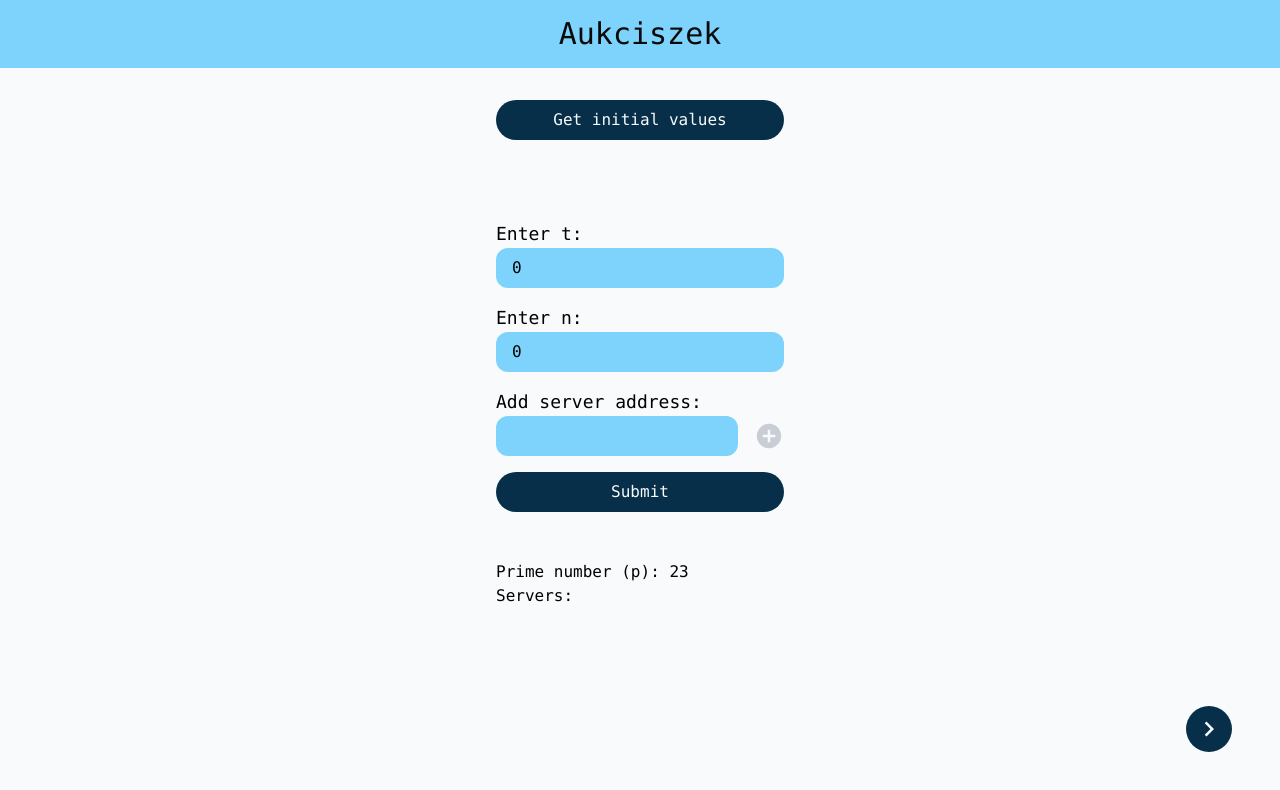
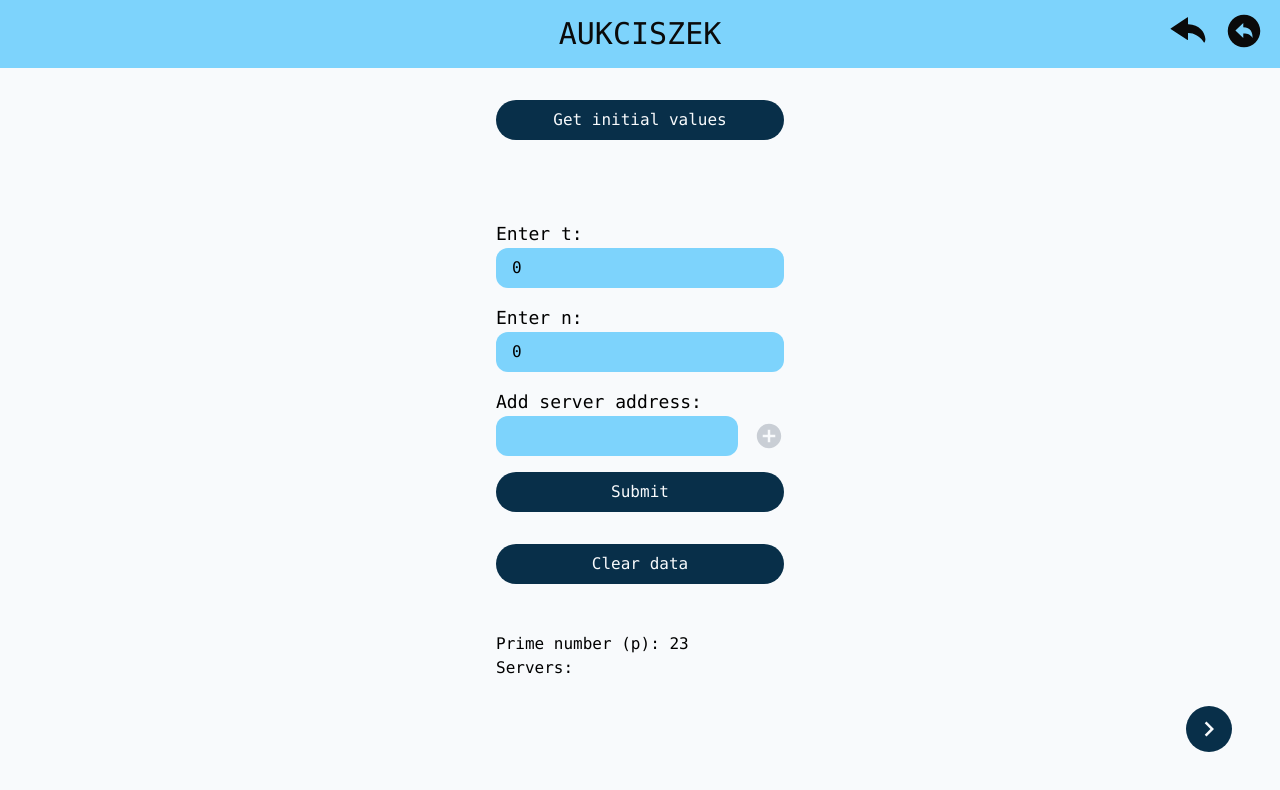
Before and after one commit to Aukciszek/client, a Next.js app: page / in a window 1280 px wide. Shown: the top 790 px of the page. Built offline with nearby package versions, Linux system fonts and the light colour scheme.

Commit message:
Add reset and hard reset buttons

```diff
--- a/app/layout.tsx
+++ b/app/layout.tsx
@@ -27,9 +27,6 @@ export default function RootLayout({
       <body
         className={`${geistSans.variable} ${geistMono.variable} font-mono bg-slate-50 antialiased`}
       >
-        <header className='flex justify-center p-4 bg-sky-300 text-neutral-950'>
-          <h1 className='text-3xl'>{metadata.title as string}</h1>
-        </header>
         {children}
       </body>
     </html>
--- a/app/page.tsx
+++ b/app/page.tsx
@@ -1,8 +1,9 @@
 'use client';
 
 import { useState } from 'react';
-import ServerSetup from './components/serverSetup';
-import SecondStep from './components/secondStep';
+import ServerSetup from '../components/serverSetup';
+import SecondStep from '../components/secondStep';
+import Navbar from '@/components/ui/navbar';
 
 export default function Home() {
   const [t, setT] = useState<number>(0);
@@ -11,6 +12,8 @@ export default function Home() {
   const [firstStep, setFirstStep] = useState<boolean>(true);
 
   return (
+    <>
+      <Navbar servers={servers} />
       <div className='w-full h-full flex flex-col items-center justify-center'>
         <div className='w-72'>
           {firstStep ? (
@@ -33,5 +36,6 @@ export default function Home() {
           )}
         </div>
       </div>
+    </>
   );
 }
--- a/app/components/actions.ts
+++ b/components/actions.ts
@@ -1,4 +1,4 @@
-import { PRIME_NUMBER } from '../constants';
+import { PRIME_NUMBER } from '../app/constants';
 
 export const sendInitialData = async (
   servers: string[],
--- a/app/components/helpers.ts
+++ b/components/helpers.ts
@@ -1,4 +1,4 @@
-import { PRIME_NUMBER } from '../constants';
+import { PRIME_NUMBER } from '../app/constants';
 
 export function binaryExponentiation(b: bigint, k: bigint, n: bigint): bigint {
   let a = BigInt(1);
--- a/app/components/secondStep/index.tsx
+++ b/components/secondStep/index.tsx
@@ -59,6 +59,17 @@ export default function SecondStep({
     setReconstructedSecret(secrets);
   };
 
+  const handleClearData = () => {
+    setId(0);
+    setSecret(0);
+    setReconstructedSecret([]);
+    setFirstClientId(0);
+    setSecondClientId(0);
+    seItsRAndQCalculatedAndRedistributed(false);
+    setIsMultiplicativeShareCalculated(false);
+    setIsSecretReconstructed(false);
+  };
+
   return (
     <>
       <div className='mt-8 flex flex-col'>
@@ -105,6 +116,7 @@ export default function SecondStep({
           className='mb-4 bg-sky-300 rounded-xl px-4 py-2'
           onChange={(e) => setSecondClientId(Number(e.target.value))}
         />
+        <Button callback={handleClearData}>Clear data</Button>
       </div>
       <Button callback={handleCalculateQAndRAndRedistributeClick}>
         Calculate q and r and redistribute
--- a/app/components/serverSetup/index.tsx
+++ b/components/serverSetup/index.tsx
@@ -43,6 +43,15 @@ export default function ServerSetup({
 
   const handleGetInitialValues = () => {
     getInitialValues(setT, setN, setServers, setGetInitialValuesError);
+  };
+
+  const handleClearData = () => {
+    setT(0);
+    setN(0);
+    setServers([]);
+    setCurrentServer('');
+    setInitialValuesError('');
+    setGetInitialValuesError('');
   };
 
   return (
@@ -97,6 +106,7 @@ export default function ServerSetup({
           </button>
         </div>
         <Button>Submit</Button>
+        <Button callback={handleClearData}>Clear data</Button>
         {initialValuesError && (
           <p className='text-red-500'>{initialValuesError}</p>
         )}
--- /dev/null
+++ b/components/ui/navbar/actions.ts
@@ -0,0 +1,41 @@
+'use server';
+
+export const reset = async (servers: string[]): Promise<void> => {
+  const promises = servers.map(
+    (server) =>
+      new Promise((resolve) => {
+        fetch(`${server}/api/reset'`, {
+          method: 'POST',
+          headers: {
+            'Content-Type': 'application/json',
+            Accept: 'application/json',
+          },
+        }).then(async (res) => {
+          const data = await res.json();
+          resolve(data);
+        });
+      }),
+  );
+
+  await Promise.all(promises);
+};
+
+export const hardReset = async (servers: string[]): Promise<void> => {
+  const promises = servers.map(
+    (server) =>
+      new Promise((resolve) => {
+        fetch(`${server}/api/factory-reset`, {
+          method: 'POST',
+          headers: {
+            'Content-Type': 'application/json',
+            Accept: 'application/json',
+          },
+        }).then(async (res) => {
+          const data = await res.json();
+          resolve(data);
+        });
+      }),
+  );
+
+  await Promise.all(promises);
+};
--- /dev/null
+++ b/components/ui/navbar/index.tsx
@@ -0,0 +1,30 @@
+import { IoIosUndo } from 'react-icons/io';
+import { IoArrowUndoCircleSharp } from 'react-icons/io5';
+import { hardReset, reset } from './actions';
+import type { NavbarProps } from './interface';
+
+export default function Navbar({ servers }: NavbarProps) {
+  return (
+    <header className='relative flex justify-between items-center p-4 bg-sky-300 text-neutral-950'>
+      <h1 className='text-3xl flex-grow text-center'>AUKCISZEK</h1>
+      <ul className='fixed right-4 flex gap-4'>
+        <li>
+          <button
+            onClick={() => reset(servers)}
+            className='size-10 rounded-full'
+          >
+            <IoIosUndo className='w-full h-full rounded-full' />
+          </button>
+        </li>
+        <li>
+          <button
+            onClick={() => hardReset(servers)}
+            className='size-10 rounded-full'
+          >
+            <IoArrowUndoCircleSharp className='w-full h-full rounded-full' />
+          </button>
+        </li>
+      </ul>
+    </header>
+  );
+}
--- /dev/null
+++ b/components/ui/navbar/interface.ts
@@ -0,0 +1,3 @@
+export interface NavbarProps {
+  servers: string[];
+}
```
Also changed, not shown: components/secondStep/helpers.ts (renamed from app/components/secondStep/helpers.ts), components/serverSetup/helpers.ts (renamed from app/components/serverSetup/helpers.ts), components/ui/button/index.tsx (renamed from app/components/ui/button/index.tsx). Lines whose indentation alone changed are shown as unchanged.
